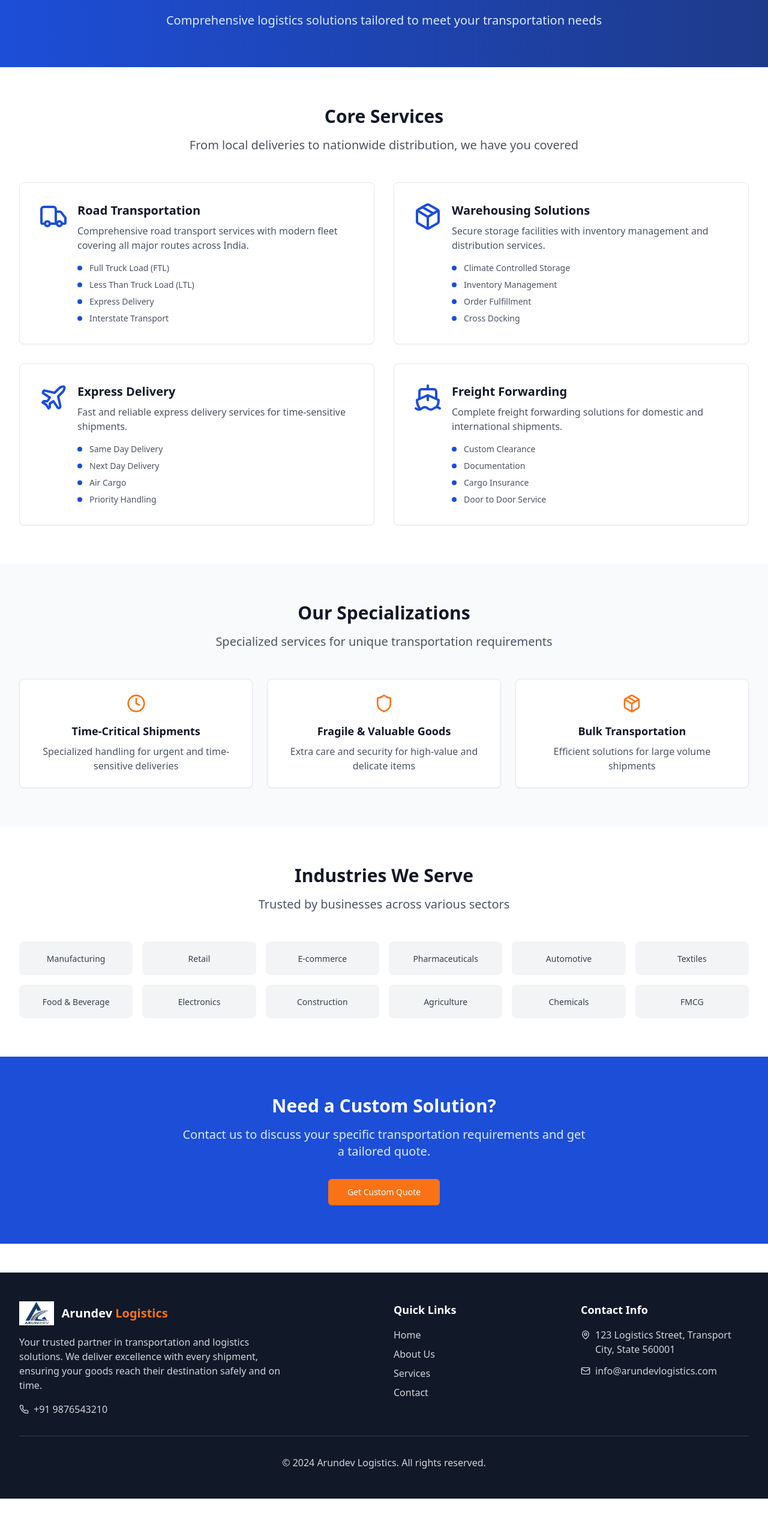
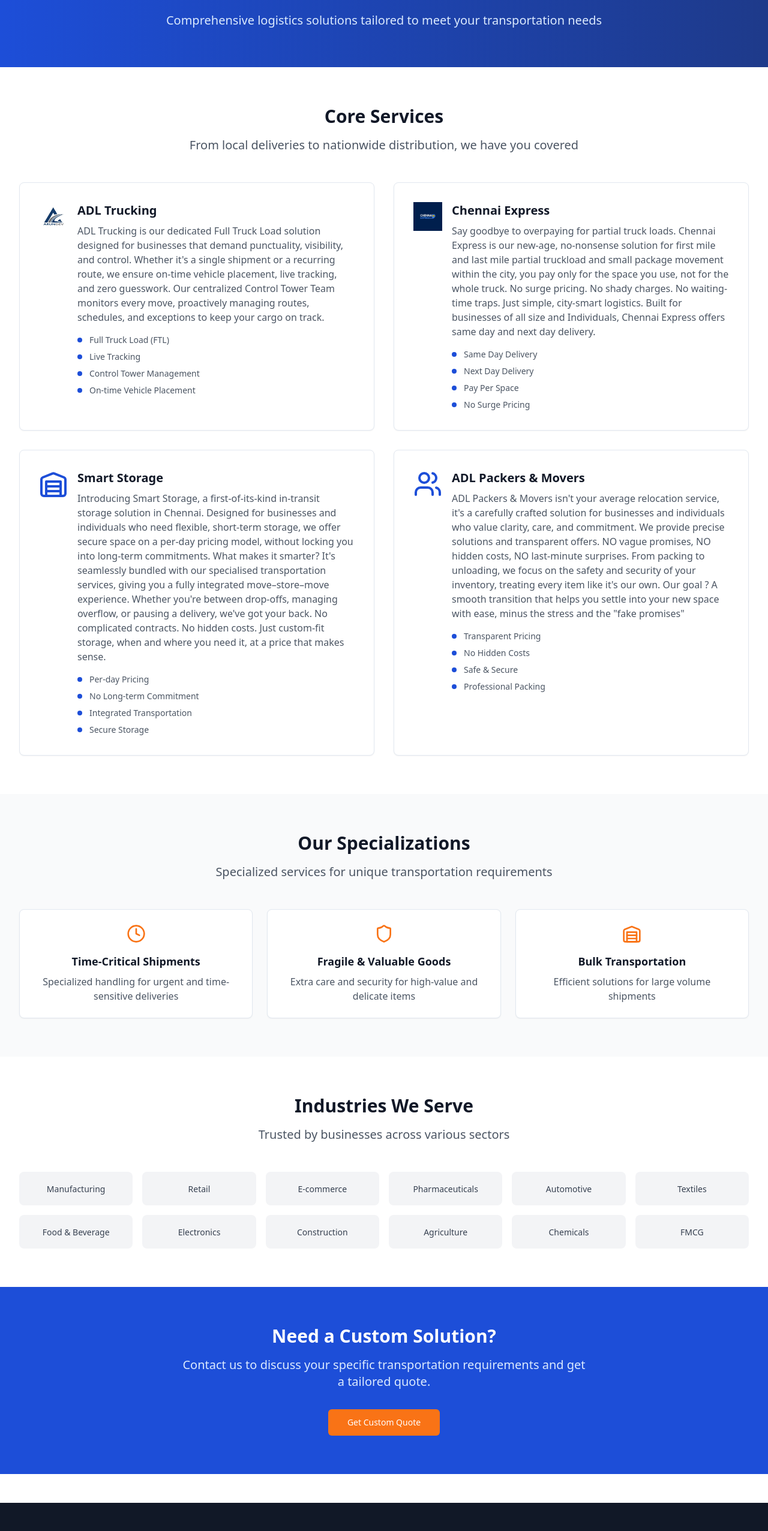
Before and after one commit to Harini2809/arundev-logistics-web, a React (Vite) app: page /products in a window 1280 px wide. Shown: the part 236-2789 px from the top of the page at 60% size. Before the commit the page ends 2735 px from the top, so only its background shows below. Built offline with nearby package versions, Linux system fonts and the light colour scheme.

Commit message:
Refactor: Implement further website changes
- Updated contact information in the footer.
- Modified the About Us page content and structure.
- Updated services page with new content and images.

```diff
--- a/src/components/Footer.tsx
+++ b/src/components/Footer.tsx
@@ -24,12 +24,6 @@ export const Footer = () => {
               excellence with every shipment, ensuring your goods reach their destination
               safely and on time.
             </p>
-            <div className="flex space-x-4">
-              <div className="flex items-center text-gray-300">
-                <Phone className="h-4 w-4 mr-2" />
-                <span>+91 9876543210</span>
-              </div>
-            </div>
           </div>
 
           {/* Quick Links */}
@@ -63,13 +57,13 @@ export const Footer = () => {
           <div>
             <h3 className="text-lg font-semibold mb-4">Contact Info</h3>
             <div className="space-y-3">
-              <div className="flex items-start text-gray-300">
-                <MapPin className="h-4 w-4 mr-2 mt-1 flex-shrink-0" />
-                <span>123 Logistics Street, Transport City, State 560001</span>
+              <div className="flex items-center text-gray-300">
+                <Phone className="h-4 w-4 mr-2" />
+                <span>+91 7904852870</span>
               </div>
               <div className="flex items-center text-gray-300">
                 <Mail className="h-4 w-4 mr-2" />
-                <span>info@arundevlogistics.com</span>
+                <span>sales@arundevlogistics.com</span>
               </div>
             </div>
           </div>
--- a/src/pages/About.tsx
+++ b/src/pages/About.tsx
@@ -6,23 +6,23 @@ const About = () => {
   const values = [
     {
       icon: <Target className="h-8 w-8 text-blue-700" />,
-      title: "Reliability",
-      description: "We deliver on our promises with consistent, dependable service."
+      title: "Technology - Human centred",
+      description: "We follow a \"Build. Break. Better.\" Mindset, always ready to rethink. If it helps the client, we're not afraid to redo or reinvent. Our tools are designed to make your work easier, not harder. Because great logistics tech should work for people, not the other way around."
     },
     {
       icon: <Heart className="h-8 w-8 text-blue-700" />,
-      title: "Customer Focus",
-      description: "Your success is our success. We put customers at the heart of everything we do."
+      title: "Customer Centric",
+      description: "We serve not just our customers, but our customers' customers. Your priorities shape our processes, not the other way around. We stay accountable, proactive, and easy to reach. Because your trust and theirs, rides with us."
     },
     {
       icon: <Users className="h-8 w-8 text-blue-700" />,
-      title: "Teamwork",
-      description: "Our experienced team works together to deliver exceptional results."
+      title: "Our People, Our Priority",
+      description: "People aren't just part of our business; they are the business. From drivers and partners to clients and team members, every relationship matters. We lead with respect, act with fairness, and communicate with transparency. Because strong logistics is built on stronger human connections."
     },
     {
       icon: <Eye className="h-8 w-8 text-blue-700" />,
       title: "Transparency",
-      description: "Clear communication and honest pricing in all our business dealings."
+      description: "What we commit is what we deliver, no surprises, no hidden terms. From pricing to timelines, we keep everything clear and upfront. We communicate early, often, and honestly, even when it's tough. Because long-term trust starts with complete clarity."
     }
   ];
 
@@ -43,21 +43,12 @@ const About = () => {
         <div className="max-w-7xl mx-auto px-4 sm:px-6 lg:px-8">
           <div className="grid grid-cols-1 lg:grid-cols-2 gap-12 items-center">
             <div>
-              <h2 className="text-3xl font-bold text-gray-900 mb-6">Our Story</h2>
+              <h2 className="text-3xl font-bold text-gray-900 mb-6">About Us</h2>
               <p className="text-lg text-gray-600 mb-4">
-                Arundev Logistics was founded with a simple mission: to provide reliable,
-                efficient, and cost-effective transportation solutions for businesses across India.
-                What started as a small family business has grown into a trusted logistics partner
-                serving diverse industries.
-              </p>
-              <p className="text-lg text-gray-600 mb-4">
-                Our commitment to excellence and customer satisfaction has been the driving force
-                behind our growth. We understand that every shipment is important to our clients,
-                and we treat each delivery with the care and attention it deserves.
+                At Arundev Logistics, we specialize in reliable, tailored logistics solutions and have established ourselves since 2019 as the go-to logistics partner for businesses of all sizes and individuals across Chennai.
               </p>
               <p className="text-lg text-gray-600">
-                Today, we continue to expand our services while maintaining the personal touch
-                and reliability that our customers have come to expect from Arundev Logistics.
+                Driven by a client-first mindset, we combine innovation with simplicity to deliver logistics solutions that just work—no jargon, no confusion, and absolutely no BS. Your logistics, made smarter, faster, and more dependable.
               </p>
             </div>
             <div className="flex justify-center">
@@ -79,10 +70,7 @@ const About = () => {
               <CardContent className="p-8">
                 <h3 className="text-2xl font-bold text-gray-900 mb-4">Our Mission</h3>
                 <p className="text-gray-600 text-lg">
-                  To provide exceptional transportation and logistics services that exceed
-                  customer expectations while maintaining the highest standards of safety,
-                  reliability, and professionalism. We strive to be the preferred logistics
-                  partner for businesses seeking efficient and cost-effective solutions.
+                  To revolutionize logistics by offering seamless, reliable, and cost effective transportation solutions that empower businesses and individuals alike.
                 </p>
               </CardContent>
             </Card>
@@ -90,10 +78,7 @@ const About = () => {
               <CardContent className="p-8">
                 <h3 className="text-2xl font-bold text-gray-900 mb-4">Our Vision</h3>
                 <p className="text-gray-600 text-lg">
-                  To become the leading logistics company in India, recognized for our
-                  innovation, reliability, and commitment to sustainable transportation
-                  solutions. We envision a future where our services enable businesses
-                  to thrive through seamless supply chain management.
+                  To be a trusted leader in the logistics industry, known for innovation, efficiency, and a customer-first approach.
                 </p>
               </CardContent>
             </Card>
@@ -105,7 +90,7 @@ const About = () => {
       <section className="py-16">
         <div className="max-w-7xl mx-auto px-4 sm:px-6 lg:px-8">
           <div className="text-center mb-12">
-            <h2 className="text-3xl font-bold text-gray-900 mb-4">Our Values</h2>
+            <h2 className="text-3xl font-bold text-gray-900 mb-4">Our Core Principles</h2>
             <p className="text-xl text-gray-600 max-w-2xl mx-auto">
               The principles that guide everything we do at Arundev Logistics
             </p>
--- a/src/pages/Products.tsx
+++ b/src/pages/Products.tsx
@@ -2,33 +2,33 @@
 import { Card, CardContent } from "@/components/ui/card";
 import { Button } from "@/components/ui/button";
 import { Link } from "react-router-dom";
-import { Truck, Package, Plane, Ship, Clock, Shield } from "lucide-react";
+import { Warehouse, Users, Clock, Shield } from "lucide-react";
 
 const Products = () => {
   const services = [
     {
-      icon: <Truck className="h-12 w-12 text-blue-700" />,
-      title: "Road Transportation",
-      description: "Comprehensive road transport services with modern fleet covering all major routes across India.",
-      features: ["Full Truck Load (FTL)", "Less Than Truck Load (LTL)", "Express Delivery", "Interstate Transport"]
+      icon: <img src="/lovable-uploads/7bb6529b-da9c-4ad2-91d8-7fba9d87ad83.png" alt="ADL Trucking" className="h-12 w-12 object-contain" />,
+      title: "ADL Trucking",
+      description: "ADL Trucking is our dedicated Full Truck Load solution designed for businesses that demand punctuality, visibility, and control. Whether it's a single shipment or a recurring route, we ensure on-time vehicle placement, live tracking, and zero guesswork. Our centralized Control Tower Team monitors every move, proactively managing routes, schedules, and exceptions to keep your cargo on track.",
+      features: ["Full Truck Load (FTL)", "Live Tracking", "Control Tower Management", "On-time Vehicle Placement"]
     },
     {
-      icon: <Package className="h-12 w-12 text-blue-700" />,
-      title: "Warehousing Solutions",
-      description: "Secure storage facilities with inventory management and distribution services.",
-      features: ["Climate Controlled Storage", "Inventory Management", "Order Fulfillment", "Cross Docking"]
+      icon: <img src="/lovable-uploads/ea1d26fc-376e-4f00-ad4f-a810693a1acb.png" alt="Chennai Express" className="h-12 w-12 object-contain" />,
+      title: "Chennai Express",
+      description: "Say goodbye to overpaying for partial truck loads. Chennai Express is our new-age, no-nonsense solution for first mile and last mile partial truckload and small package movement within the city, you pay only for the space you use, not for the whole truck. No surge pricing. No shady charges. No waiting-time traps. Just simple, city-smart logistics. Built for businesses of all size and Individuals, Chennai Express offers same day and next day delivery.",
+      features: ["Same Day Delivery", "Next Day Delivery", "Pay Per Space", "No Surge Pricing"]
     },
     {
-      icon: <Plane className="h-12 w-12 text-blue-700" />,
-      title: "Express Delivery",
-      description: "Fast and reliable express delivery services for time-sensitive shipments.",
-      features: ["Same Day Delivery", "Next Day Delivery", "Air Cargo", "Priority Handling"]
+      icon: <Warehouse className="h-12 w-12 text-blue-700" />,
+      title: "Smart Storage",
+      description: "Introducing Smart Storage, a first-of-its-kind in-transit storage solution in Chennai. Designed for businesses and individuals who need flexible, short-term storage, we offer secure space on a per-day pricing model, without locking you into long-term commitments. What makes it smarter? It's seamlessly bundled with our specialised transportation services, giving you a fully integrated move–store–move experience. Whether you're between drop-offs, managing overflow, or pausing a delivery, we've got your back. No complicated contracts. No hidden costs. Just custom-fit storage, when and where you need it, at a price that makes sense.",
+      features: ["Per-day Pricing", "No Long-term Commitment", "Integrated Transportation", "Secure Storage"]
     },
     {
-      icon: <Ship className="h-12 w-12 text-blue-700" />,
-      title: "Freight Forwarding",
-      description: "Complete freight forwarding solutions for domestic and international shipments.",
-      features: ["Custom Clearance", "Documentation", "Cargo Insurance", "Door to Door Service"]
+      icon: <Users className="h-12 w-12 text-blue-700" />,
+      title: "ADL Packers & Movers",
+      description: "ADL Packers & Movers isn't your average relocation service, it's a carefully crafted solution for businesses and individuals who value clarity, care, and commitment. We provide precise solutions and transparent offers. NO vague promises, NO hidden costs, NO last-minute surprises. From packing to unloading, we focus on the safety and security of your inventory, treating every item like it's our own. Our goal ? A smooth transition that helps you settle into your new space with ease, minus the stress and the \"fake promises\"",
+      features: ["Transparent Pricing", "No Hidden Costs", "Safe & Secure", "Professional Packing"]
     }
   ];
 
@@ -44,7 +44,7 @@ const Products = () => {
       description: "Extra care and security for high-value and delicate items"
     },
     {
-      icon: <Package className="h-8 w-8 text-orange-500" />,
+      icon: <Warehouse className="h-8 w-8 text-orange-500" />,
       title: "Bulk Transportation",
       description: "Efficient solutions for large volume shipments"
     }
```
Also changed, not shown: public/lovable-uploads/ea1d26fc-376e-4f00-ad4f-a810693a1acb.png (added).
